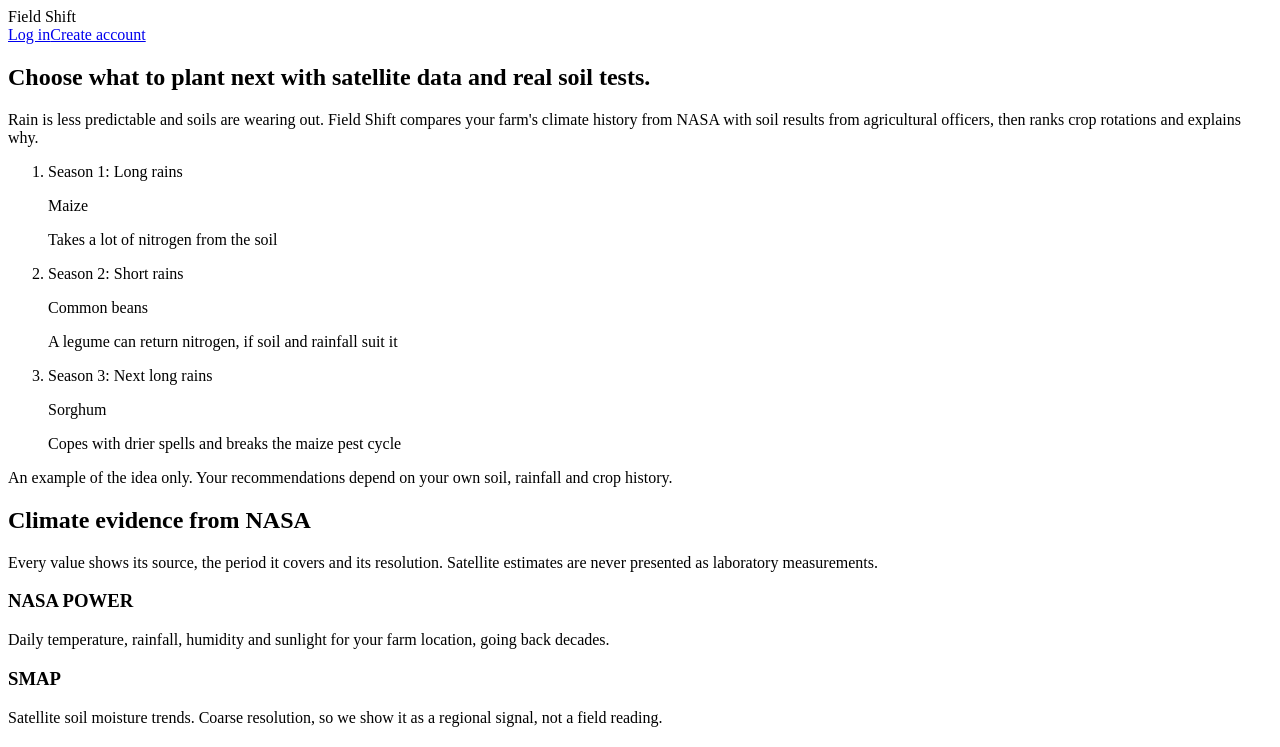
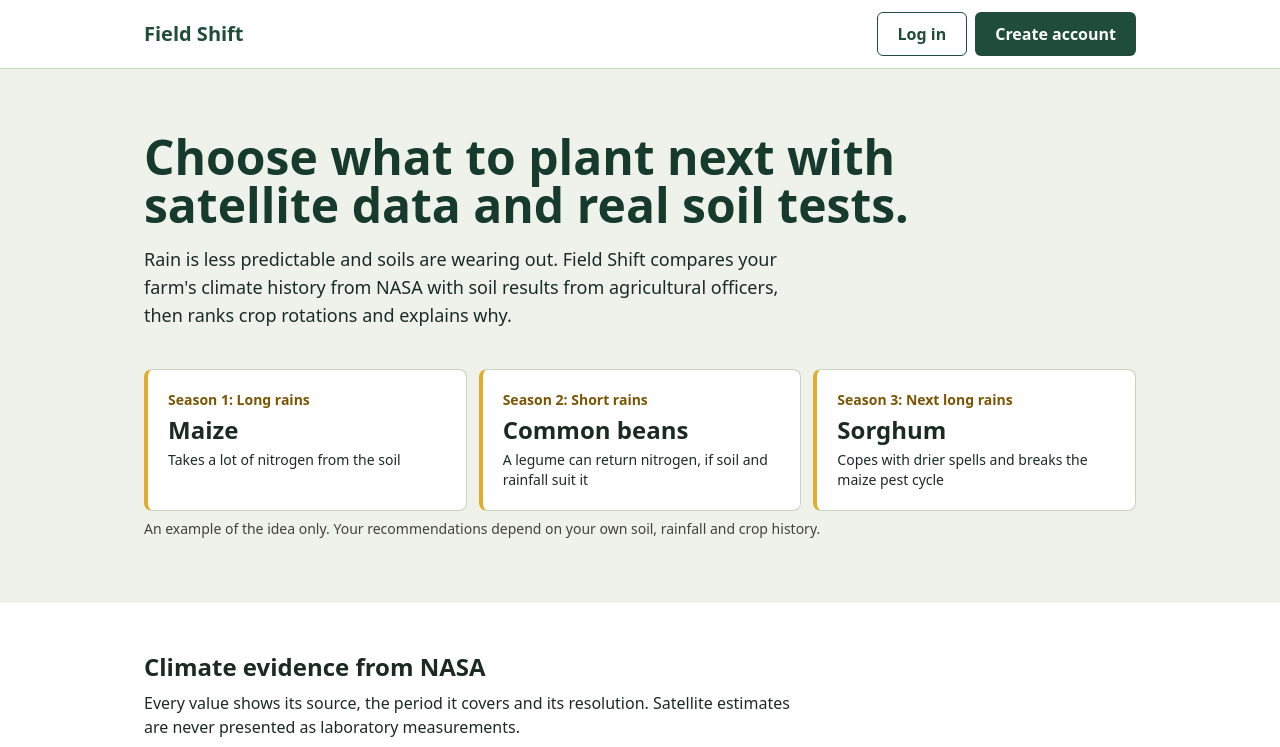
Before and after one commit to onyiva177-dev/fieldshift, a Next.js app: page / in a window 1280 px wide. Shown: the top 747 px of the page. Built offline with nearby package versions, Linux system fonts and the light colour scheme; no server answers.

Commit message:
Add files via upload

```diff
--- /dev/null
+++ b/src/app/globals.css
@@ -0,0 +1,22 @@
+@tailwind base;
+@tailwind components;
+@tailwind utilities;
+
+@layer base {
+  html { -webkit-text-size-adjust: 100%; }
+  body { @apply bg-field-50 text-ink antialiased; }
+  :focus-visible { @apply outline outline-2 outline-offset-2 outline-field-800; }
+}
+
+@layer components {
+  .btn { @apply inline-flex min-h-11 items-center justify-center rounded-md px-5 py-2 text-base font-semibold transition-colors; }
+  .btn-primary { @apply btn bg-field-800 text-white hover:bg-field-900; }
+  .btn-secondary { @apply btn border border-field-800 bg-white text-field-800 hover:bg-field-100; }
+  .input { @apply min-h-11 w-full rounded-md border border-stone-400 bg-white px-3 py-2 text-base; }
+  .label { @apply mb-1 block text-sm font-semibold; }
+  .card { @apply rounded-lg border border-field-200 bg-white p-5; }
+}
+
+@media (prefers-reduced-motion: reduce) {
+  * { animation: none !important; transition: none !important; }
+}
--- /dev/null
+++ b/src/app/layout.tsx
@@ -0,0 +1,18 @@
+import type { Metadata, Viewport } from "next";
+import "./globals.css";
+
+export const metadata: Metadata = {
+  title: "Field Shift - crop rotation decisions from NASA data and real soil tests",
+  description:
+    "Field Shift helps farmers in Kenya and East Africa plan crop rotations using NASA Earth observations and verified soil measurements.",
+};
+
+export const viewport: Viewport = { width: "device-width", initialScale: 1 };
+
+export default function RootLayout({ children }: { children: React.ReactNode }) {
+  return (
+    <html lang="en">
+      <body>{children}</body>
+    </html>
+  );
+}
```
